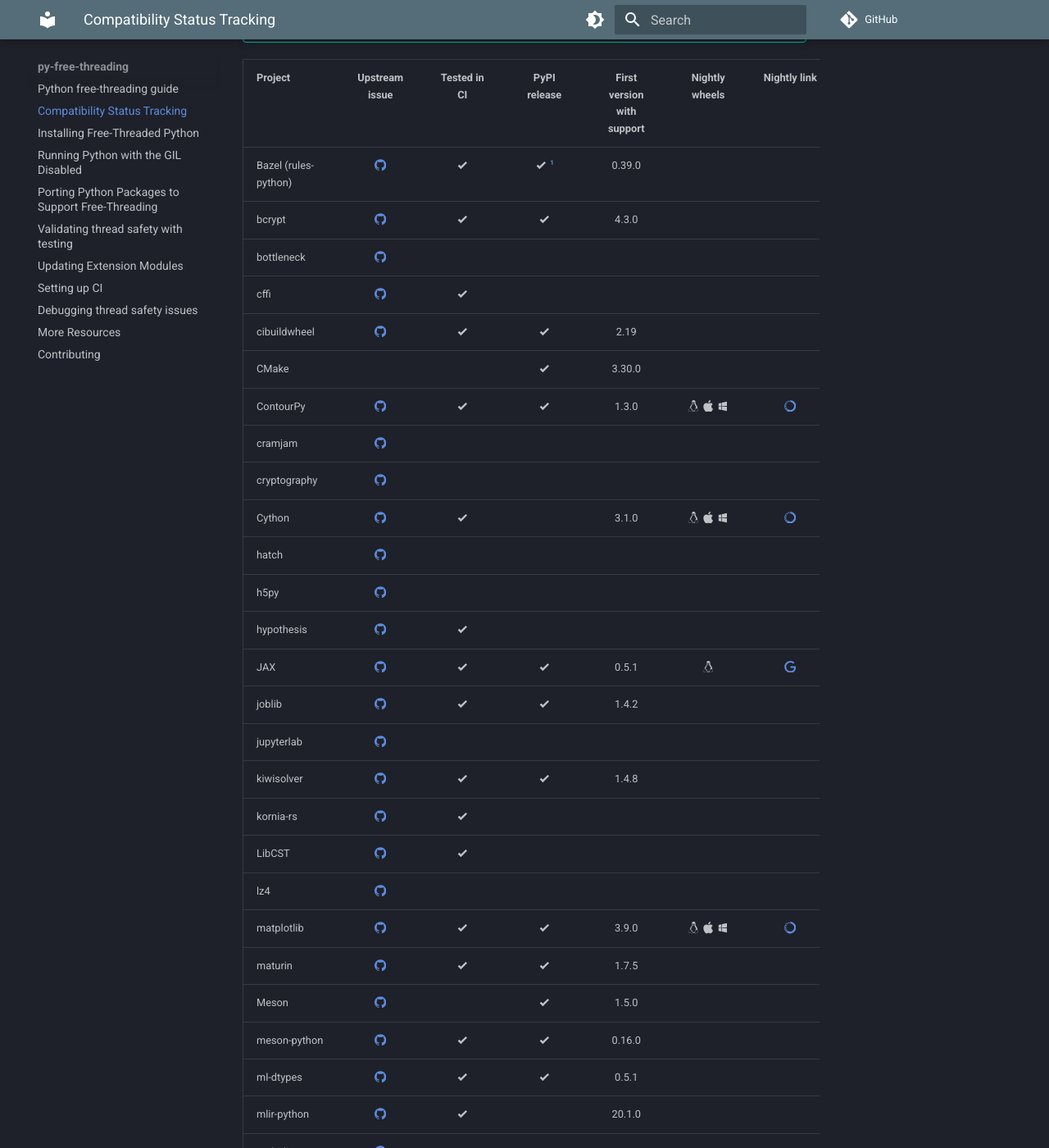
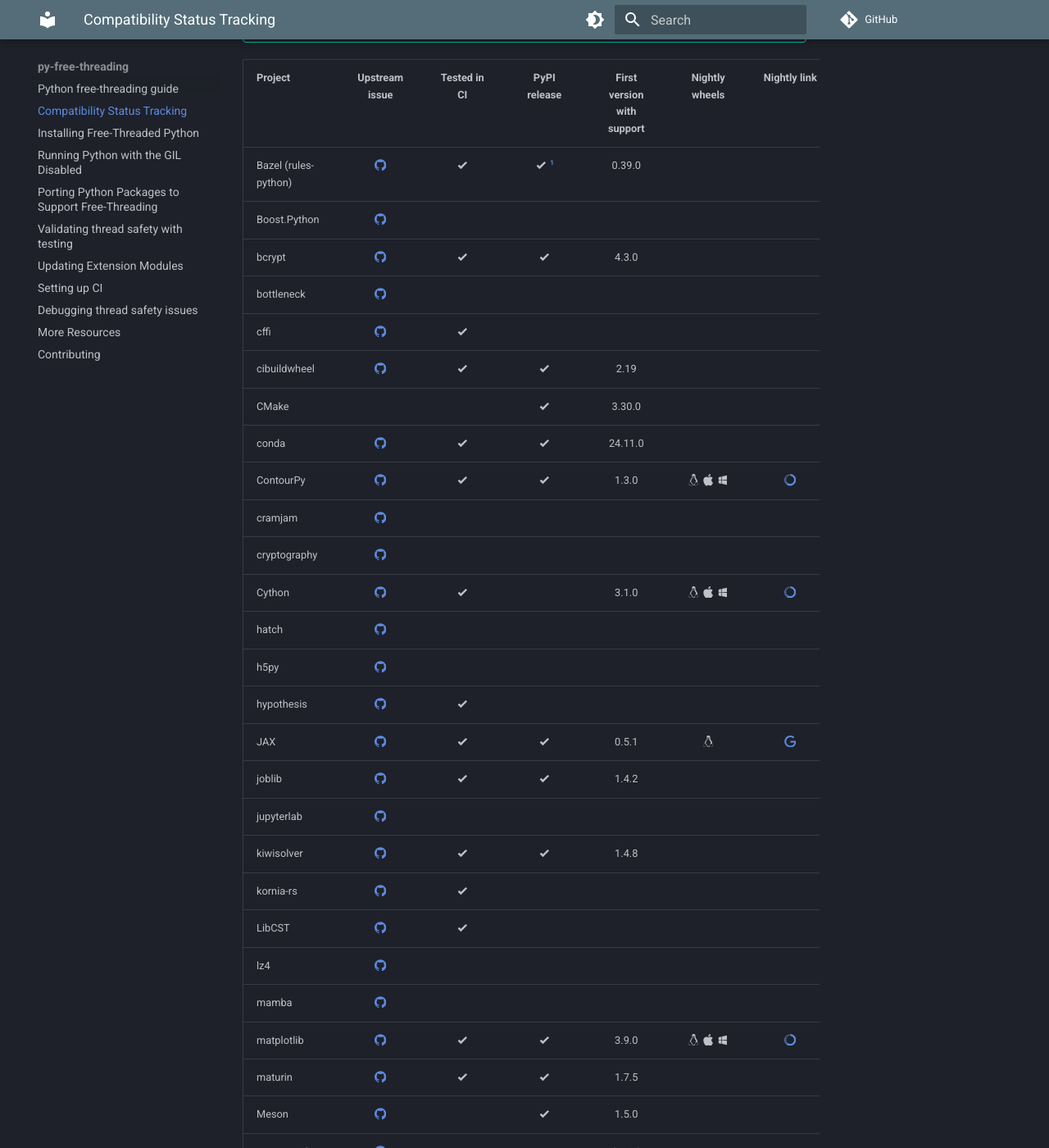
Before and after one commit to Quansight-Labs/free-threaded-compatibility, an MkDocs documentation site: the page built from docs/tracking.md, in a window 1280 px wide and 1400 px high, scrolled down 631 px. Shown: the whole window at 82% size. Built offline with MkDocs 1.6.1 and Material for MkDocs 9.7.7, drawn with Linux system fonts in a browser that asks for light colours; comment, search, counter and statistics services are not loaded.

Commit message:
tracker update: conda, mamba, pixi, boost.python (#167)
* tracker update: conda, mamba, pixi, boost.python

* [pre-commit.ci lite] apply automatic fixes

---------

Co-authored-by: pre-commit-ci-lite[bot] <117423508+pre-commit-ci-lite[bot]@users.noreply.github.com>

```diff
--- a/docs/tracking.md
+++ b/docs/tracking.md
@@ -35,11 +35,13 @@
 | Project              |                                Upstream issue                                |     Tested in CI      |        PyPI release        | First version with support |                       Nightly wheels                       |                                         Nightly link                                         |
 | :------------------- | :--------------------------------------------------------------------------: | :-------------------: | :------------------------: | :------------------------: | :--------------------------------------------------------: | :------------------------------------------------------------------------------------------: |
 | Bazel (rules-python) |  [:simple-github:](https://github.com/bazelbuild/rules_python/issues/2386)   | :material-check-bold: | :material-check-bold: [^1] |           0.39.0           |                                                            |                                                                                              |
+| Boost.Python         |       [:simple-github:](https://github.com/boostorg/python/issues/458)       |                       |                            |                            |                                                            |                                                                                              |
 | bcrypt               |         [:simple-github:](https://github.com/pyca/bcrypt/issues/913)         | :material-check-bold: |   :material-check-bold:    |           4.3.0            |                                                            |                                                                                              |
 | bottleneck           |       [:simple-github:](https://github.com/pydata/bottleneck/pull/468)       |                       |                            |                            |                                                            |                                                                                              |
 | cffi                 |      [:simple-github:](https://github.com/python-cffi/cffi/issues/126)       | :material-check-bold: |                            |                            |                                                            |                                                                                              |
 | cibuildwheel         |     [:simple-github:](https://github.com/pypa/cibuildwheel/issues/1657)      | :material-check-bold: |   :material-check-bold:    |            2.19            |                                                            |                                                                                              |
 | CMake                |                                                                              |                       |   :material-check-bold:    |           3.30.0           |                                                            |                                                                                              |
+| conda                |        [:simple-github:](https://github.com/conda/conda/issues/14053)        | :material-check-bold: |   :material-check-bold:    |          24.11.0           |                                                            |                                                                                              |
 | ContourPy            |     [:simple-github:](https://github.com/contourpy/contourpy/issues/407)     | :material-check-bold: |   :material-check-bold:    |           1.3.0            | :simple-linux: :simple-apple: :material-microsoft-windows: |    [:simple-anaconda:](https://anaconda.org/scientific-python-nightly-wheels/contourpy/)     |
 | cramjam              |    [:simple-github:](https://github.com/milesgranger/cramjam/issues/199)     |                       |                            |                            |                                                            |                                                                                              |
 | cryptography         |     [:simple-github:](https://github.com/pyca/cryptography/issues/12489)     |                       |                            |                            |                                                            |                                                                                              |
@@ -54,6 +56,7 @@
 | kornia-rs            |      [:simple-github:](https://github.com/kornia/kornia-rs/issues/226)       | :material-check-bold: |                            |                            |                                                            |                                                                                              |
 | LibCST               |      [:simple-github:](https://github.com/Instagram/LibCST/issues/1242)      | :material-check-bold: |                            |                            |                                                            |                                                                                              |
 | lz4                  |    [:simple-github:](https://github.com/python-lz4/python-lz4/issues/292)    |                       |                            |                            |                                                            |                                                                                              |
+| mamba                |       [:simple-github:](https://github.com/mamba-org/mamba/pull/3579)        |                       |                            |                            |                                                            |                                                                                              |
 | matplotlib           |   [:simple-github:](https://github.com/matplotlib/matplotlib/issues/28611)   | :material-check-bold: |   :material-check-bold:    |           3.9.0            | :simple-linux: :simple-apple: :material-microsoft-windows: |    [:simple-anaconda:](https://anaconda.org/scientific-python-nightly-wheels/matplotlib/)    |
 | maturin              |        [:simple-github:](https://github.com/PyO3/maturin/issues/2315)        | :material-check-bold: |   :material-check-bold:    |           1.7.5            |                                                            |                                                                                              |
 | Meson                |     [:simple-github:](https://github.com/mesonbuild/meson/issues/13263)      |                       |   :material-check-bold:    |           1.5.0            |                                                            |                                                                                              |
@@ -74,6 +77,7 @@
 | pandas               |     [:simple-github:](https://github.com/pandas-dev/pandas/issues/59057)     | :material-check-bold: |   :material-check-bold:    |           2.2.3            | :simple-linux: :simple-apple: :material-microsoft-windows: |                                                                                              |
 | Pillow               |    [:simple-github:](https://github.com/python-pillow/Pillow/issues/8199)    | :material-check-bold: |   :material-check-bold:    |           11.0.0           | :simple-linux: :simple-apple: :material-microsoft-windows: |      [:simple-anaconda:](https://anaconda.org/scientific-python-nightly-wheels/pillow/)      |
 | pip                  |         [:simple-github:](https://github.com/pypa/pip/issues/12634)          | :material-check-bold: |   :material-check-bold:    |            24.1            |                                                            |                                                                                              |
+| Pixi                 |      [:simple-github:](https://github.com/prefix-dev/pixi/issues/2732)       |                       |   :material-check-bold:    |           0.39.5           |                                                            |                                                                                              |
 | pydantic             |     [:simple-github:](https://github.com/pydantic/pydantic/issues/10483)     | :material-check-bold: |   :material-check-bold:    |           2.11.0           |                                                            |                                                                                              |
 | pydantic-core        |   [:simple-github:](https://github.com/pydantic/pydantic-core/issues/1555)   | :material-check-bold: |   :material-check-bold:    |           2.29.0           |                                                            |                                                                                              |
 | PyArrow              |       [:simple-github:](https://github.com/apache/arrow/issues/43536)        | :material-check-bold: |   :material-check-bold:    |           18.0.0           |               :simple-linux: :simple-apple:                |     [:simple-anaconda:](https://anaconda.org/scientific-python-nightly-wheels/pyarrow/)      |
```
